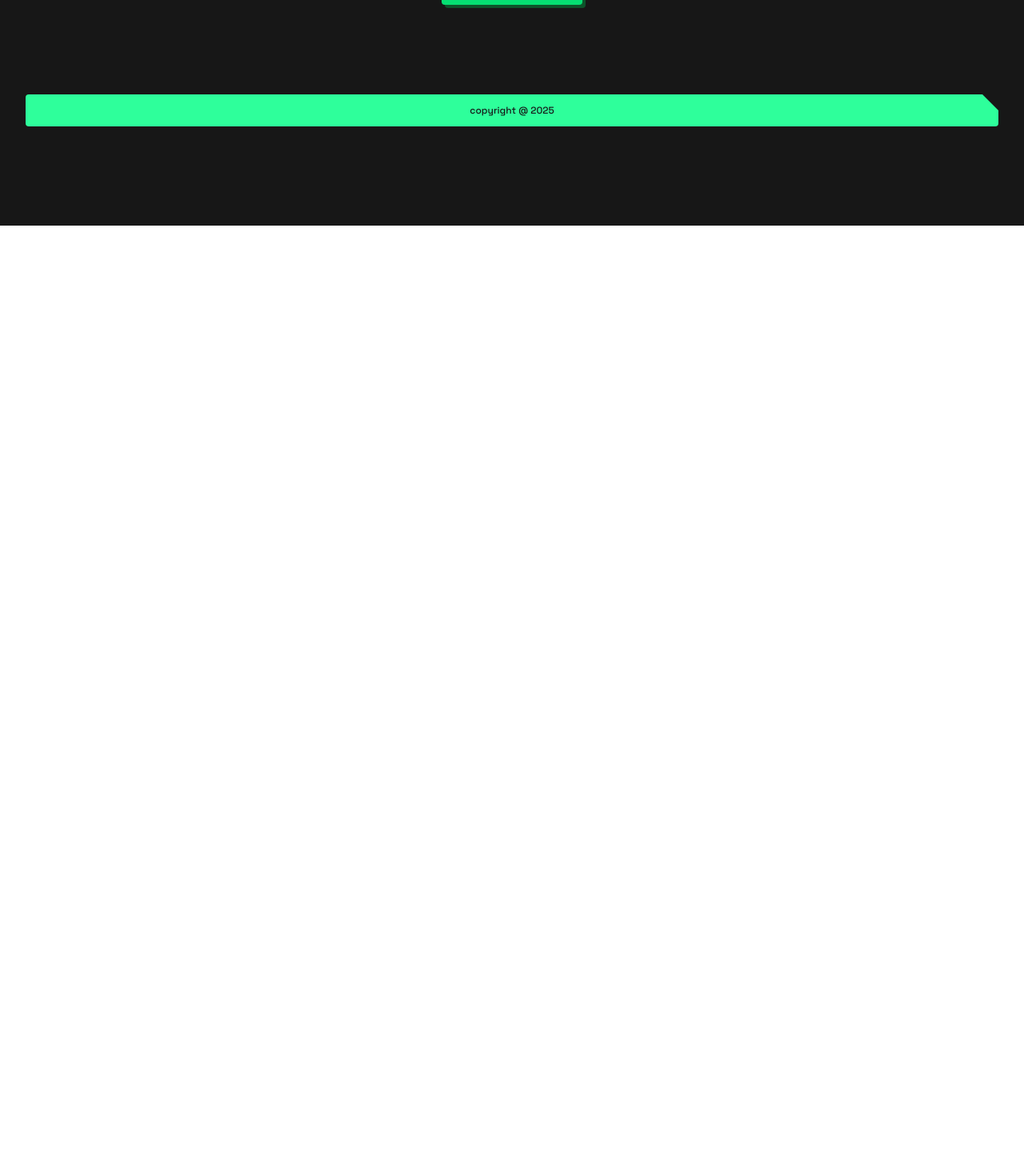
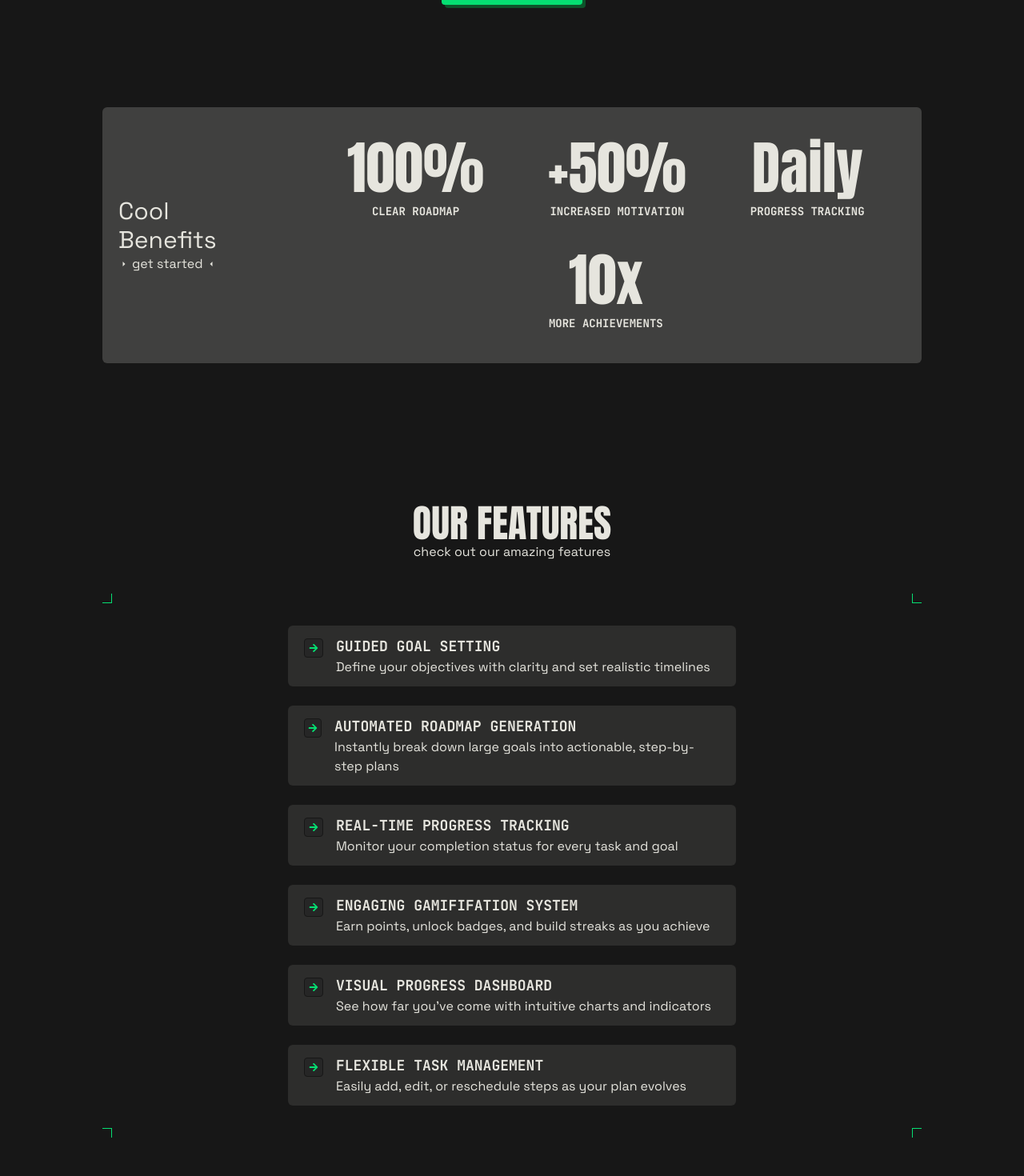
Before and after one commit to limitlez2020/goal-roadmap, a Next.js app: page / in a window 1280 px wide. Shown: the part 518-1988 px from the top of the page at 80% size. Before the commit the page ends 800 px from the top, so only its background shows below. Built offline with nearby package versions, Linux system fonts and the light colour scheme; a web font is replaced by a local one.

Commit message:
1. Added the benefits section. 2. Added the features section to the landing page.

```diff
--- a/app/components/NavBar.js
+++ b/app/components/NavBar.js
@@ -11,7 +11,7 @@ export default function NavBar () {
     <div className="flex flex-row w-[95%] py-4 h-15 self-center justify-between items-center gap-5 border-neutral-500 mb-28">
       <div className={`flex text-center text-base lowercase ${jetbrains_mono.className}`}>Goals.</div>
       {/* Button */}
-      <button className={`${jetbrains_mono.className} flex relative cursor-pointer text-sm py-1 px-3 hover:text-green-400 hover:text-xs`}>
+      <button className={`${jetbrains_mono.className} flex relative cursor-pointer text-sm py-1 px-3 hover:text-green-400 hover:text-xs transition-all ease-in-out duration-200`}>
         <p className="flex relative lowercase">Login</p>
         <div className="absolute size-2 top-0 left-0 border-t border-l text-green-400"/>
         <div className="absolute size-2 top-0 right-0 border-t border-r text-green-400"/>
--- a/app/page.js
+++ b/app/page.js
@@ -4,6 +4,7 @@ import Link from "next/link";
 import { Bodoni_Moda_SC, Press_Start_2P, Poppins, Anton, JetBrains_Mono } from "next/font/google";
 import { IoMdArrowDropright, IoMdArrowDropleft } from "react-icons/io";
 import { GrAnnounce } from "react-icons/gr";
+import { FaArrowRight } from "react-icons/fa";
 import Image from "next/image";
 import NavBar from "./components/NavBar";
 import Footer from "./components/Footer";
@@ -38,7 +39,7 @@ export default function Home() {
 
 
       {/* Body Container: */}
-      <div className="flex flex-col w-9/10 items-center text-[#e6e5de]">
+      <div className="flex flex-col w-8/10 items-center text-[#e6e5de] gap-32">
         {/* Hero: */}
         <div className="flex flex-col w-full items-center">
           {/* News */}
@@ -55,7 +56,7 @@ export default function Home() {
           </div>
 
           {/* Subheading */}
-          <div className={`flex flex-col w-1/2 items-center text-center text-lg mb-8`}>
+          <div className={`flex flex-col w-1/2 items-center text-center text-base md:text-lg mb-8`}>
             <p>Turn goal-setting from a chore into the</p>
             <p>most engaging and rewarding game.</p>
           </div>
@@ -71,6 +72,131 @@ export default function Home() {
             <div className="absolute w-full z-0 bg-green-900 top-1 left-1 right-0 bottom-0 h-12 rounded-sm"/>
           </div>
         </div>
+
+
+
+        {/* Benefits: */}
+        <div className={`flex flex-col xl:flex-row w-full bg-[#E7E6DF]/20 items-center justify-center rounded-md py-10 px-5 gap-x-28 gap-y-15`}>
+          {/* Left Side */}
+          <div className="flex flex-col items-center justify-center">
+            <div className="flex flex-row xl:flex-col gap-x-2">
+              <p className="text-3xl">Cool</p>
+              <p className="text-3xl">Benefits</p>
+            </div>
+            {/* button */}
+            <button className="flex flex-row justify-center items-center gap-1 hover:gap-0 hover:text-green-400 cursor-pointer">
+              <IoMdArrowDropright className="size-3"/>
+              get started
+              <IoMdArrowDropleft className="size-3"/>
+            </button>
+          </div>
+
+          {/* Right side: */}
+          <div className="flex flex-row flex-wrap gap-x-20 gap-y-10 justify-center items-center">
+            <div className="flex flex-col gap-2 justify-center items-center">
+              <p className={`${anton.className} text-7xl`}>100%</p>
+              <p className={`${jetbrains_mono.className} uppercase font-bold text-sm`}>clear roadmap</p>
+            </div>
+
+            <div className="flex flex-col gap-2 justify-center items-center">
+              <p className={`${anton.className} text-7xl`}>+50%</p>
+              <p className={`${jetbrains_mono.className} uppercase font-bold text-sm`}>increased motivation</p>
+            </div>
+
+            <div className="flex flex-col gap-2 justify-center items-center">
+              <p className={`${anton.className} text-7xl`}>Daily</p>
+              <p className={`${jetbrains_mono.className} uppercase font-bold text-sm`}>Progress Tracking</p>
+            </div>
+
+            <div className="flex flex-col gap-2 justify-center items-center">
+              <p className={`${anton.className} text-7xl`}>10x</p>
+              <p className={`${jetbrains_mono.className} uppercase font-bold text-sm`}>more achievements</p>
+            </div>
+          </div>
+        </div>
+
+
+        {/* Features: */}
+        <div className="flex flex-col w-full justify-center items-center mt-12">
+          <p className={`${anton.className} text-5xl uppercase`}>Our Features</p>
+          <p className="">check out our amazing features</p>
+
+          <div className="flex flex-row flex-wrap relative justify-center w-full mt-10 py-10 px-5 gap-6">
+            {/* 1. */}
+            <div className="flex flex-row bg-[#E7E6DF]/10 py-3 px-5 rounded-md gap-4 w-140">
+              <div className="flex size-6 justify-center items-center border border-neutral-900 bg-neutral-800 rounded-sm mt-1">
+                <FaArrowRight className="size-3 text-green-400"/>
+              </div>
+              <div className="flex flex-col">
+                <p className={`${jetbrains_mono.className} uppercase text-lg font-bold`}>Guided Goal Setting</p>
+                <p className="text-base">Define your objectives with clarity and set realistic timelines</p>
+              </div>
+            </div>
+
+            {/* 2. */}
+            <div className="flex flex-row bg-[#E7E6DF]/10 py-3 px-5 rounded-md gap-4 w-140">
+              <div className="flex size-6 justify-center items-center border border-neutral-900 bg-neutral-800 rounded-sm mt-1">
+                <FaArrowRight className="size-3 text-green-400"/>
+              </div>
+              <div className="flex flex-col">
+                <p className={`${jetbrains_mono.className} uppercase text-lg font-bold`}>Automated Roadmap Generation</p>
+                <p className="text-base">Instantly break down large goals into actionable, step-by-step plans</p>
+              </div>
+            </div>
+
+            {/* 3. */}
+            <div className="flex flex-row bg-[#E7E6DF]/10 py-3 px-5 rounded-md gap-4 w-140">
+              <div className="flex size-6 justify-center items-center border border-neutral-900 bg-neutral-800 rounded-sm mt-1">
+                <FaArrowRight className="size-3 text-green-400"/>
+              </div>
+              <div className="flex flex-col">
+                <p className={`${jetbrains_mono.className} uppercase text-lg font-bold`}>Real-time Progress Tracking</p>
+                <p className="text-base">Monitor your completion status for every task and goal</p>
+              </div>
+            </div>
+
+            {/* 4. */}
+            <div className="flex flex-row bg-[#E7E6DF]/10 py-3 px-5 rounded-md gap-4 w-140">
+              <div className="flex size-6 justify-center items-center border border-neutral-900 bg-neutral-800 rounded-sm mt-1">
+                <FaArrowRight className="size-3 text-green-400"/>
+              </div>
+              <div className="flex flex-col">
+                <p className={`${jetbrains_mono.className} uppercase text-lg font-bold`}>Engaging Gamififation System</p>
+                <p className="text-base">Earn points, unlock badges, and build streaks as you achieve</p>
+              </div>
+            </div>
+
+            {/* 5. */}
+            <div className="flex flex-row bg-[#E7E6DF]/10 py-3 px-5 rounded-md gap-4 w-140">
+              <div className="flex size-6 justify-center items-center border border-neutral-900 bg-neutral-800 rounded-sm mt-1">
+                <FaArrowRight className="size-3 text-green-400"/>
+              </div>
+              <div className="flex flex-col">
+                <p className={`${jetbrains_mono.className} uppercase text-lg font-bold`}>Visual Progress Dashboard</p>
+                <p className="text-base">See how far you've come with intuitive charts and indicators</p>
+              </div>
+            </div>
+
+            {/* 6. */}
+            <div className="flex flex-row bg-[#E7E6DF]/10 py-3 px-5 rounded-md gap-4 w-140">
+              <div className="flex size-6 justify-center items-center border border-neutral-900 bg-neutral-800 rounded-sm mt-1">
+                <FaArrowRight className="size-3 text-green-400"/>
+              </div>
+              <div className="flex flex-col">
+                <p className={`${jetbrains_mono.className} uppercase text-lg font-bold`}>Flexible Task Management</p>
+                <p className="text-base">Easily add, edit, or reschedule steps as your plan evolves</p>
+              </div>
+            </div>
+
+
+
+            {/* Border */}
+            <div className="absolute size-3 top-0 left-0 border-green-400 border-b border-r"/>
+            <div className="absolute size-3 top-0 right-0 border-green-400 border-b border-l"/>
+            <div className="absolute size-3 bottom-0 left-0 border-green-400 border-t border-r"/>
+            <div className="absolute size-3 bottom-0 right-0 border-green-400 border-t border-l"/>
+          </div>
+        </div>
       </div>
 
 
--- a/package.json
+++ b/package.json
@@ -9,6 +9,7 @@
     "lint": "next lint"
   },
   "dependencies": {
+    "@heroicons/react": "^2.2.0",
     "next": "15.3.1",
     "postcss": "^8.5.3",
     "react": "^19.0.0",
```
Also changed, not shown: 1 other file (tests, documents, lock files or other folders).
